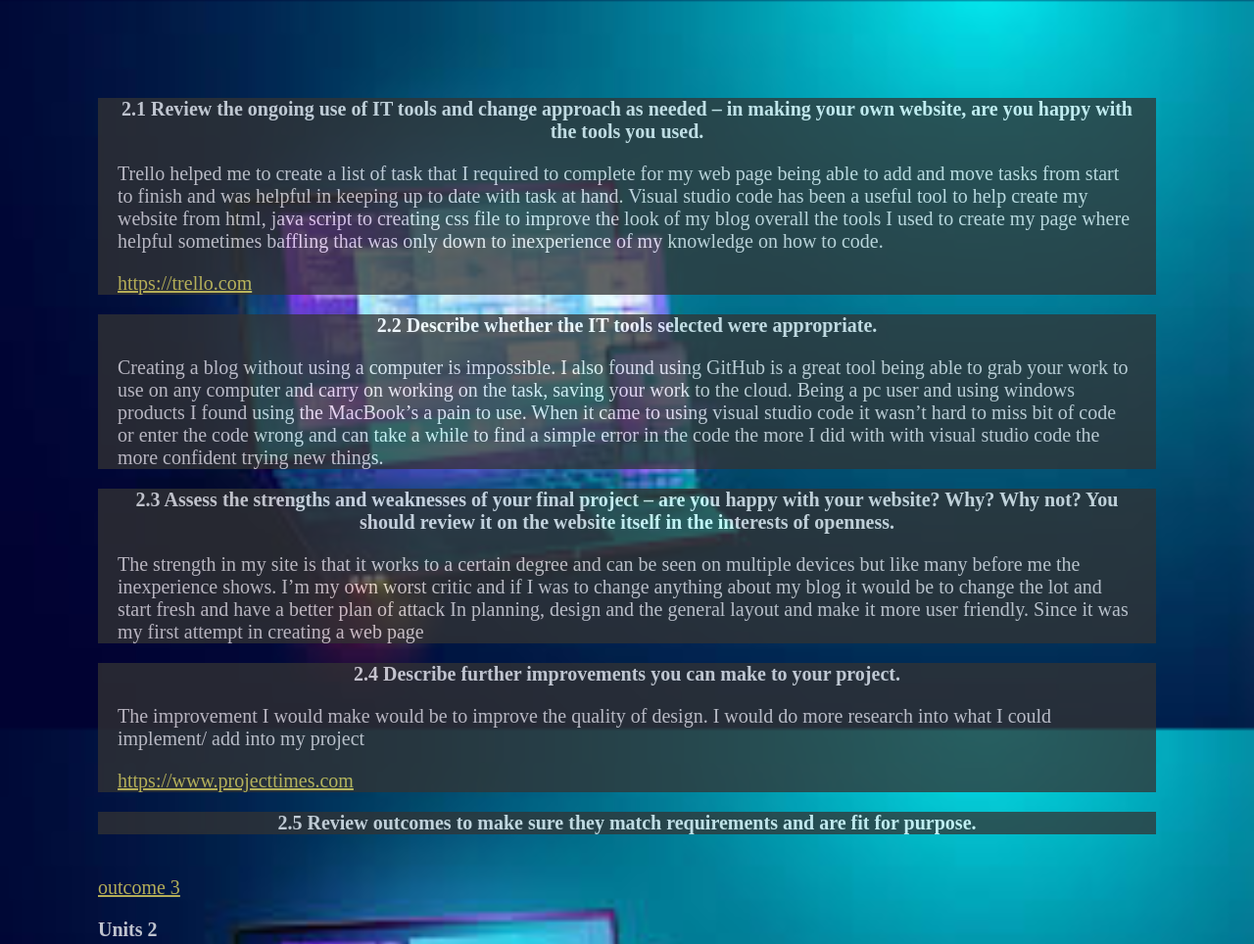
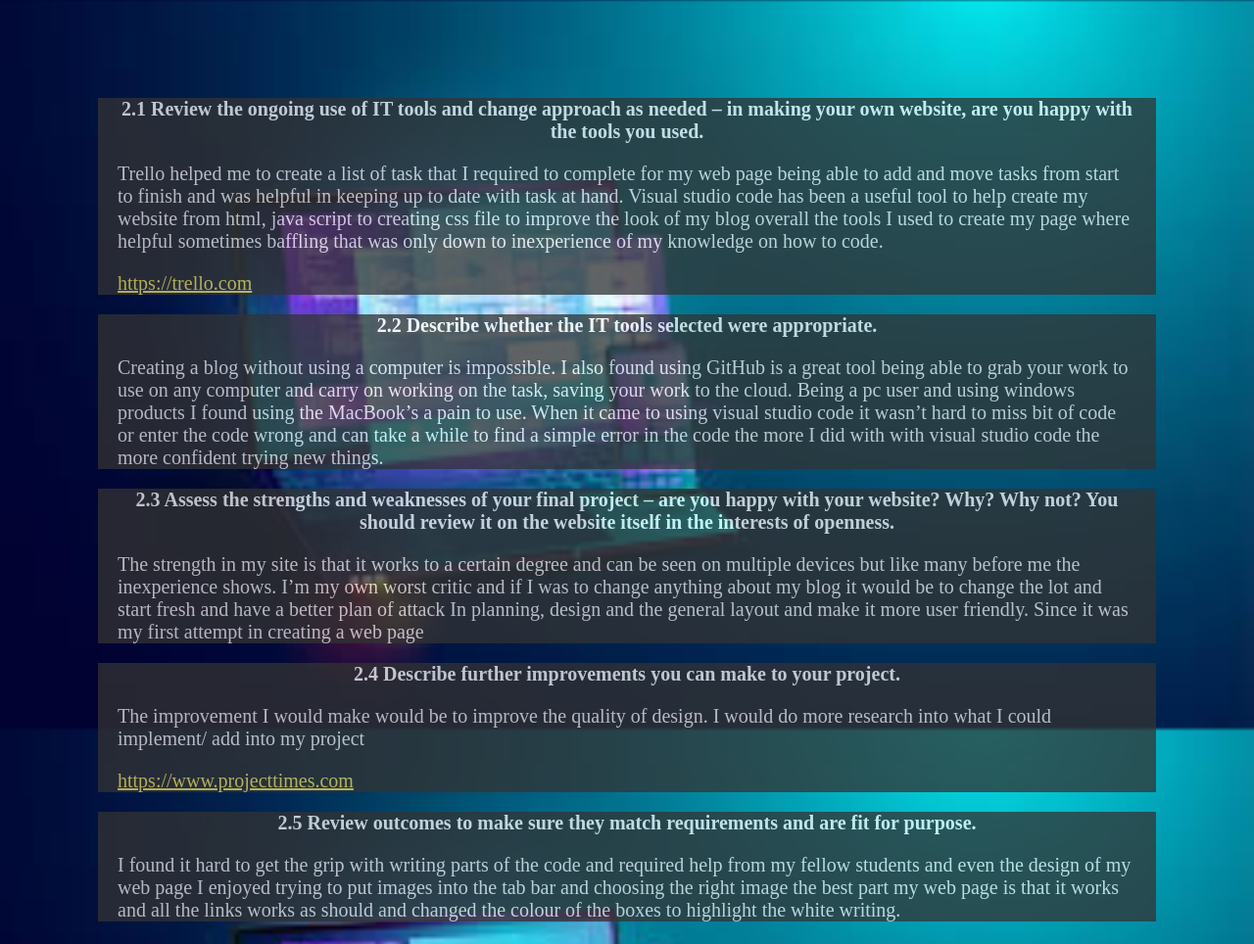
Before and after one commit to sixsh00ter/website, a plain HTML site: page unit1outcome2.html in a window 1280 px wide. Shown: the top 964 px of the page at 98% size. Drawn offline with Linux system fonts and the light colour scheme.

Commit message:
finished

```diff
--- a/unit1outcome2.html
+++ b/unit1outcome2.html
@@ -37,8 +37,12 @@
 </div>
 <div class="box-1">
 </head> <h3 class="center">2.5 Review outcomes to make sure they match requirements and are fit for purpose.</h3>
+
+<P>I found it hard to get the grip with writing parts of the code and required help from my fellow students and even the design of my web page I enjoyed trying to put images into the tab bar and choosing the right image the best part my web page is that it works and all the links works as should and changed the colour of the boxes to highlight the white writing.</P>
 </div>
 </body>
 
 <br> <a href="unit1 outcome3.html">outcome 3</a>
 <h3>Units 2</h3> <a href= "unit2outcome1.html">outcome 1</a></div>
+
+<br><h3>home</h3> <a href= "index.html">home page</a></div>
```
Also changed, not shown: unit1 outcome3.html (+1 -1 lines), unit1.html (+1 -0 lines).
